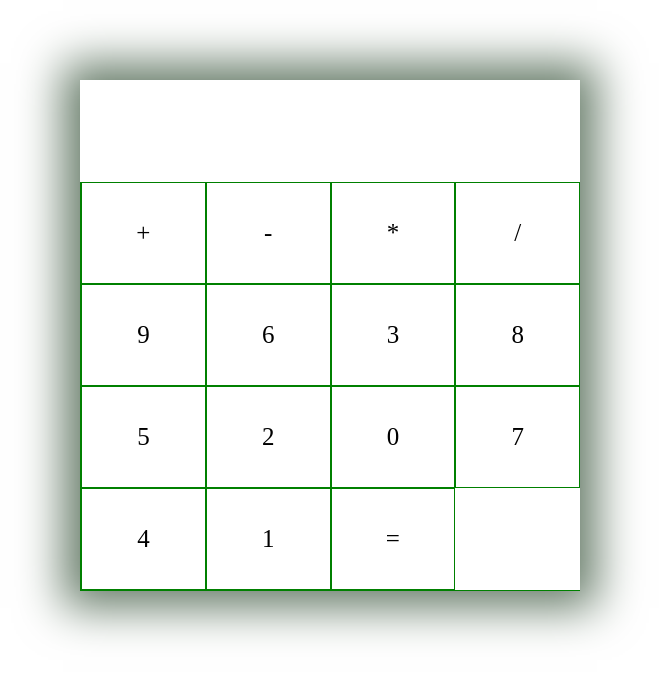
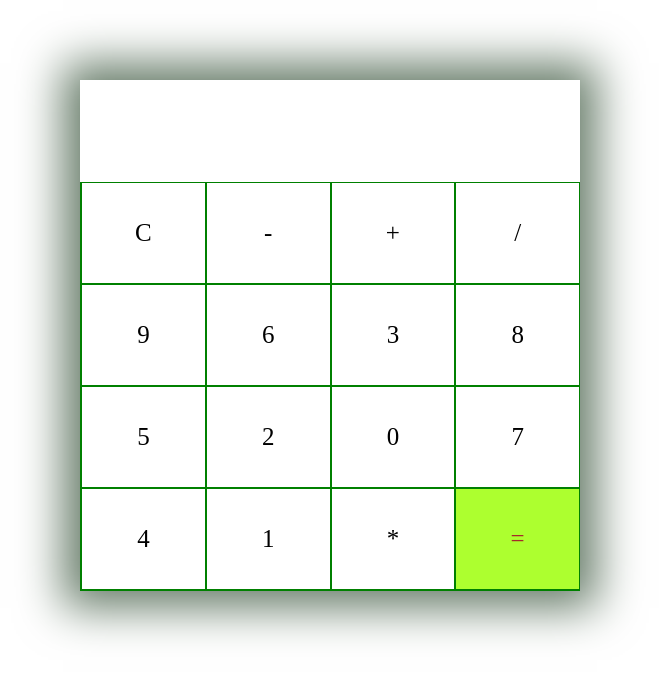
Before and after one commit to Charlotte-Natasha/Calculator, a plain HTML site: page index.html in a window 1280 px wide. Shown: the whole page, without its empty margins (310-969 px from the left). Drawn offline with Linux system fonts and the light colour scheme.

Commit message:
added background and text color to the equal sign

```diff
--- a/index.html
+++ b/index.html
@@ -12,9 +12,9 @@
       <div class="container">
         <div id="display"></div>
         <div class="buttons">
+          <div class="button">C</div>
+          <div class="button">-</div>
           <div class="button">+</div>
-          <div class="button">-</div>
-          <div class="button">*</div>
           <div class="button">/</div>
           <div class="button">9</div>
           <div class="button">6</div>
@@ -26,6 +26,7 @@
           <div class="button">7</div>
           <div class="button">4</div>
           <div class="button">1</div>
+          <div class="button">*</div>
           <div id="equal" class="button">=</div>
         </div>
       </div>
--- a/styles.css
+++ b/styles.css
@@ -24,3 +24,7 @@
   font-size: 25px;
   cursor: pointer;
 }
+#equal {
+  background-color: greenyellow;
+  color: brown;
+}
```
